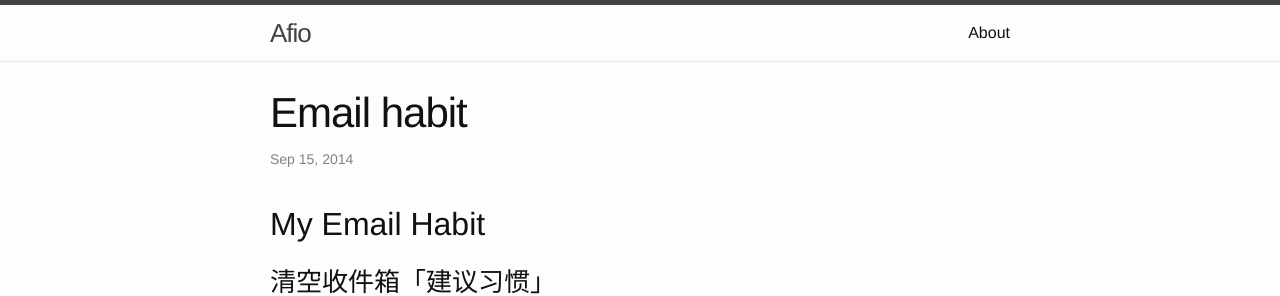
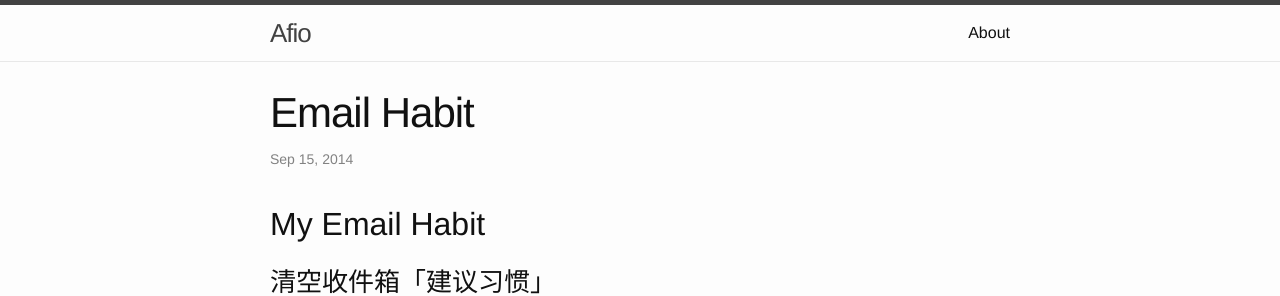
Before and after one commit to Afio/afio.github.io, a Jekyll site: the page built from _posts/2014-09-12-email-habit.md, in a window 1280 px wide and 900 px high. Shown: the top 296 px of the window. Built offline with Jekyll 4.4.1, drawn with Linux system fonts in a browser that asks for light colours; comment, search, counter and statistics services are not loaded.

Commit message:
H update

```diff
--- a/_posts/2014-09-12-email-habit.md
+++ b/_posts/2014-09-12-email-habit.md
@@ -1,6 +1,6 @@
 ---
 layout: post
-title:  "Email habit"
+title:  "Email Habit"
 date:   2014-09-15 17:00:00
 categories: work
 
```
